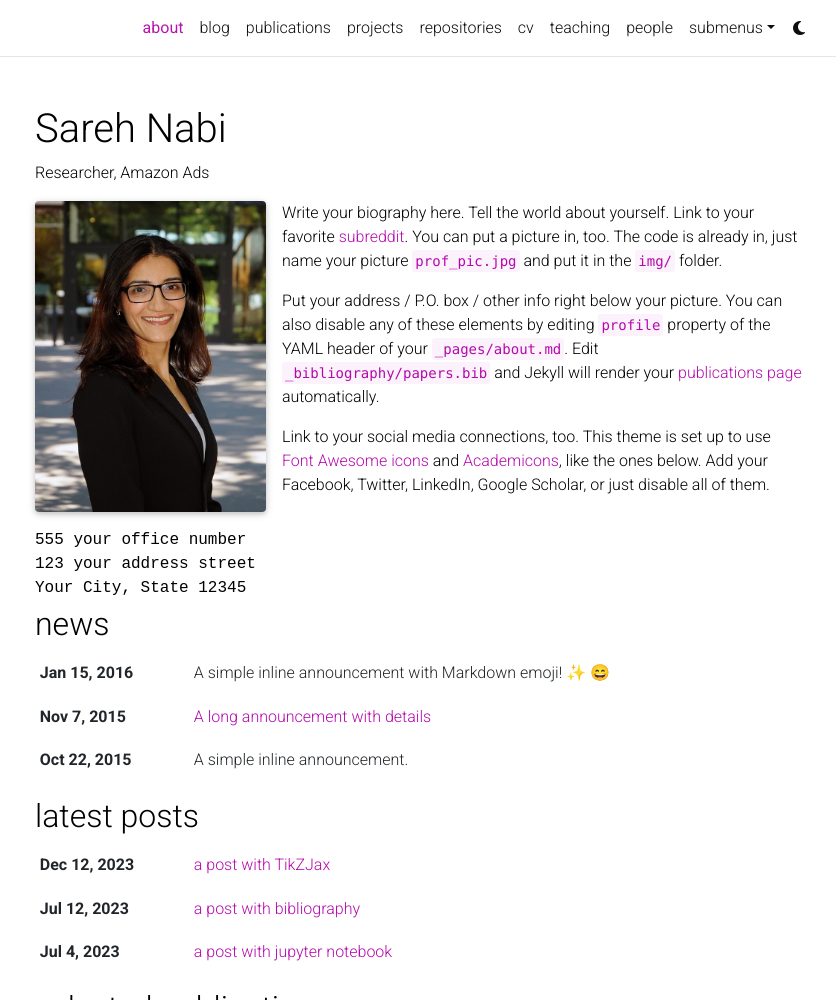
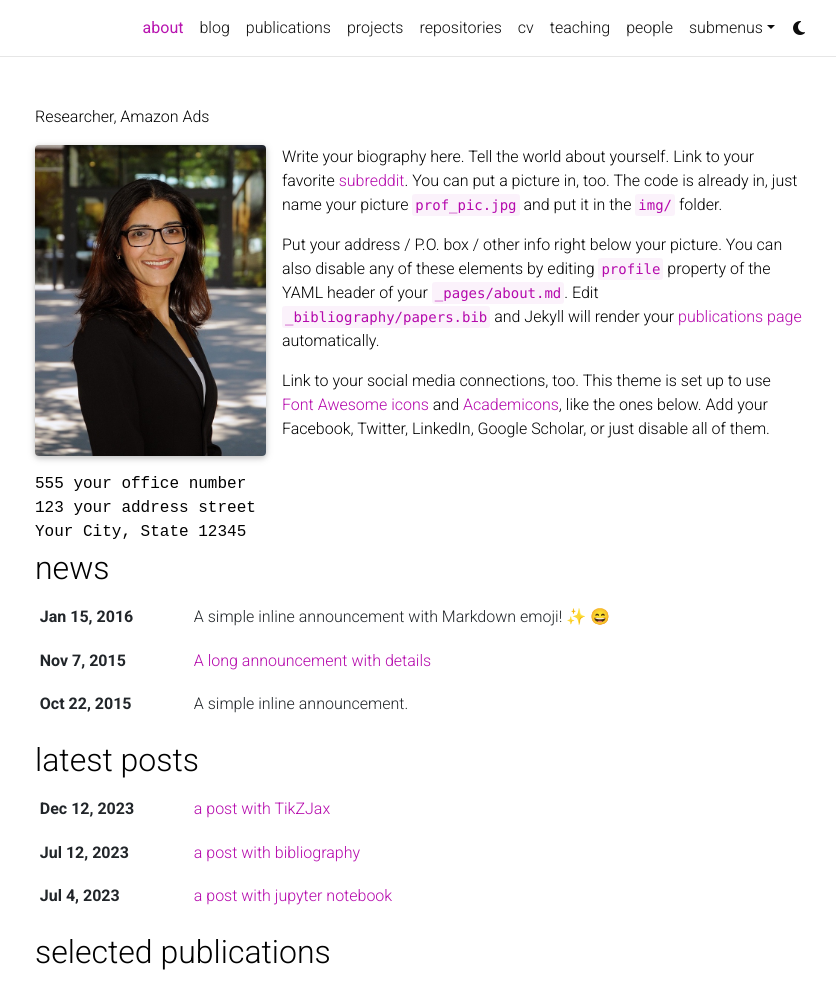
Before and after one commit to sarehnabi/sarehnabi.github.io, a Jekyll site: the page built from _pages/about.md, in a window 1280 px wide and 1345 px high, cut to the strip 0-1000 px from the top of the window. Shown: the whole strip, without its empty margins (220-1056 px from the left). Built offline with Jekyll 4.4.1, drawn with Linux system fonts in a browser that asks for light colours; full-size pictures stand in for the smaller copies a plugin makes; emoji names are drawn with the system emoji font; comment, search, counter and statistics services are not loaded; a style sheet for code colours, icons or effects is not loaded.

Commit message:
update _config.yml

```diff
--- a/_config.yml
+++ b/_config.yml
@@ -2,7 +2,7 @@
 # Site settings
 # -----------------------------------------------------------------------------
 
-title: Sareh Nabi # the website title (if blank, full name will be used instead)
+title:  # the website title (if blank, full name will be used instead)
 first_name: Sareh
 middle_name:
 last_name: Nabi
```
